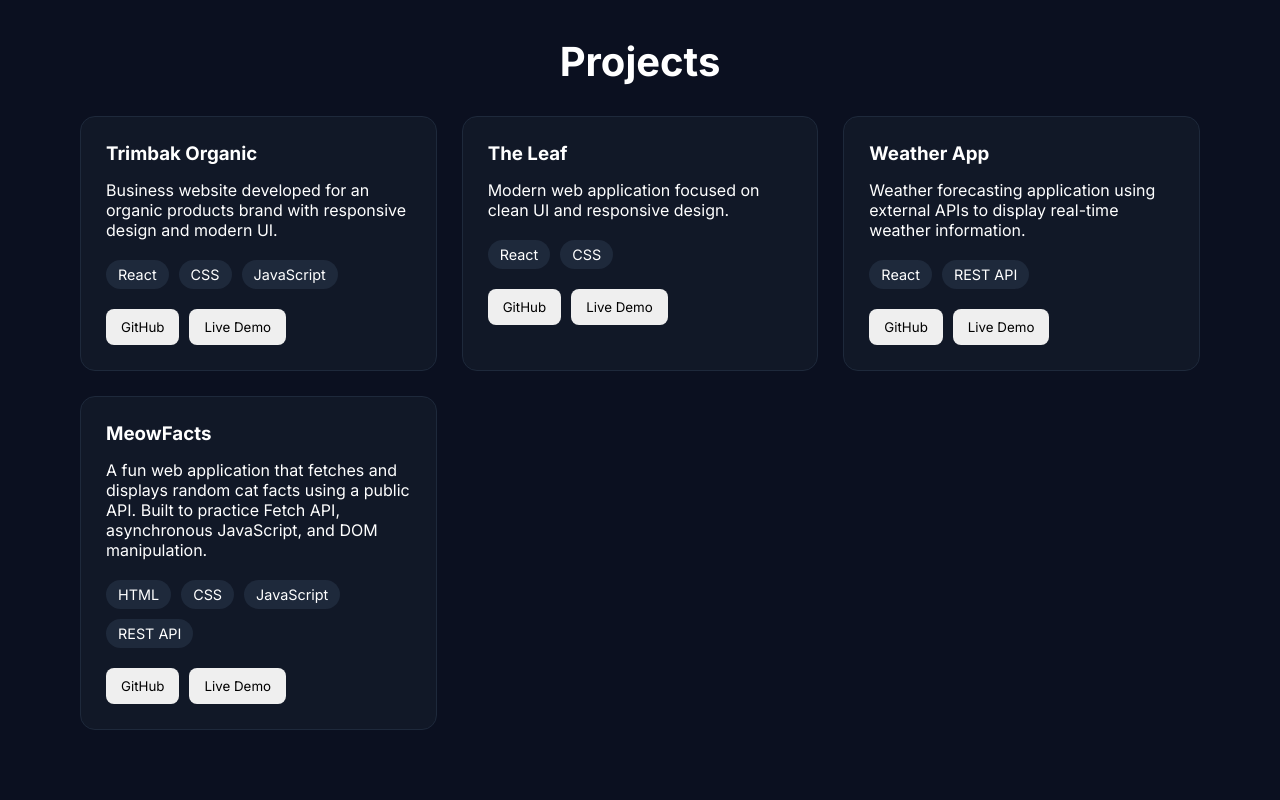
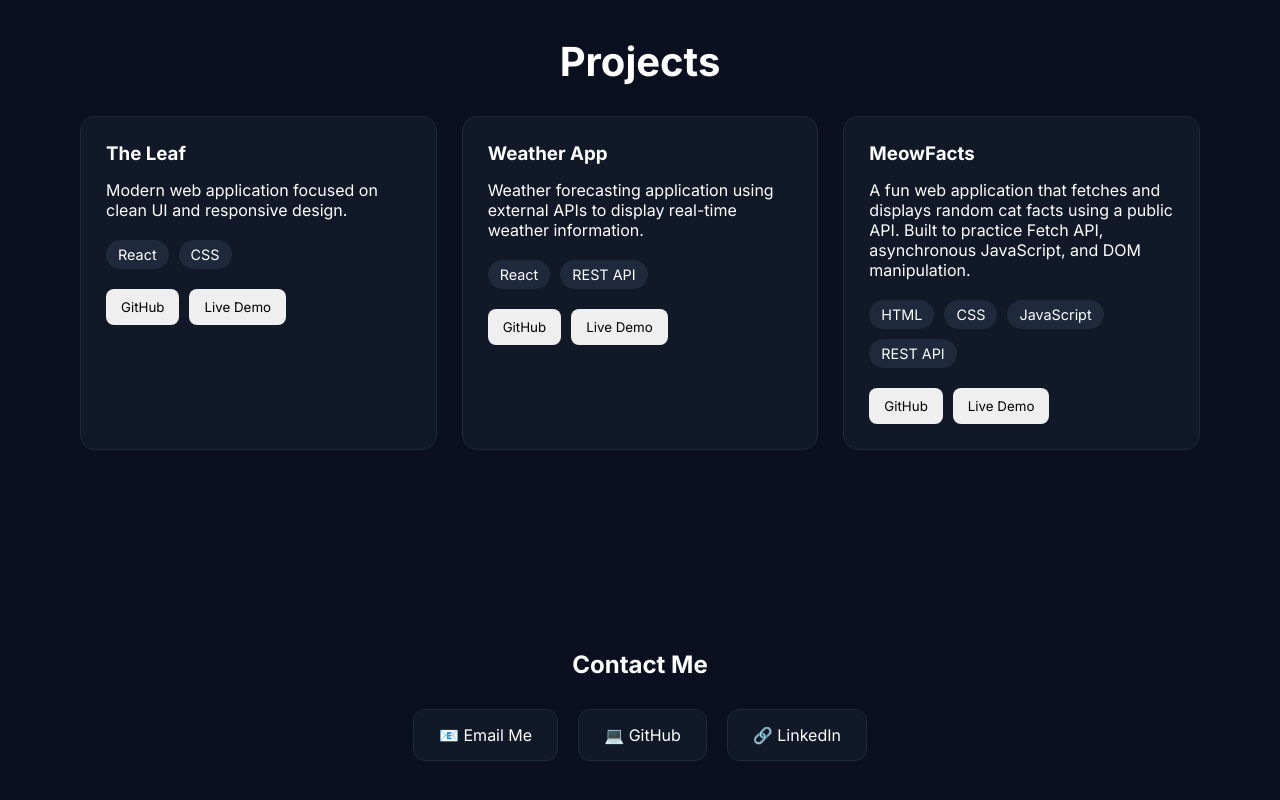
Before and after one commit to iamsachinG/sachin-portfolio, a React (Vite) app: page / in a window 1280 px wide. Shown: the part 2099-2899 px from the top of the page. Built offline with nearby package versions, Linux system fonts and the light colour scheme.

Commit message:
Remove Trimbak project from portfolio

```diff
--- a/src/components/Projects.jsx
+++ b/src/components/Projects.jsx
@@ -1,14 +1,5 @@
 function Projects() {
     const projects = [
-        {
-            title: "Trimbak Organic",
-            description:
-                "Business website developed for an organic products brand with responsive design and modern UI.",
-            github: "https://github.com/iamsachinG/Trimbak_Organic",
-            demo: "https://iamsaching.github.io/Trimbak_Organic/",
-            tech: ["React", "CSS", "JavaScript"]
-        },
-
         {
             title: "The Leaf",
             description:
```
